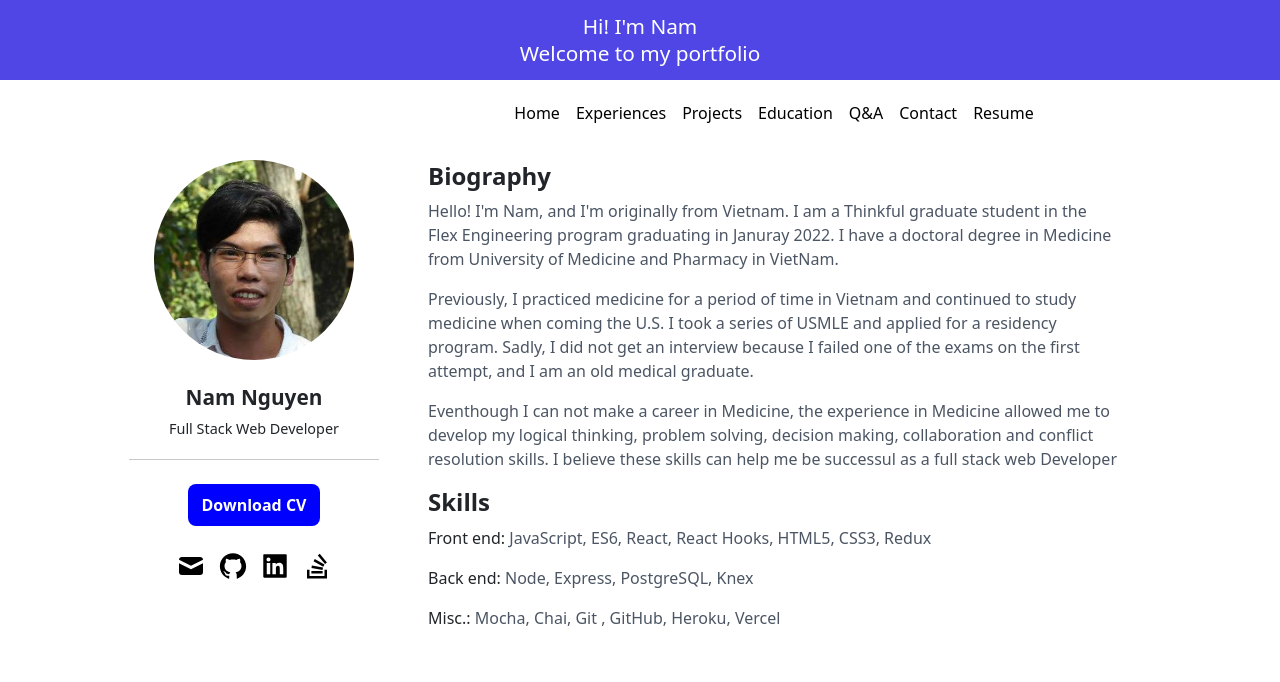
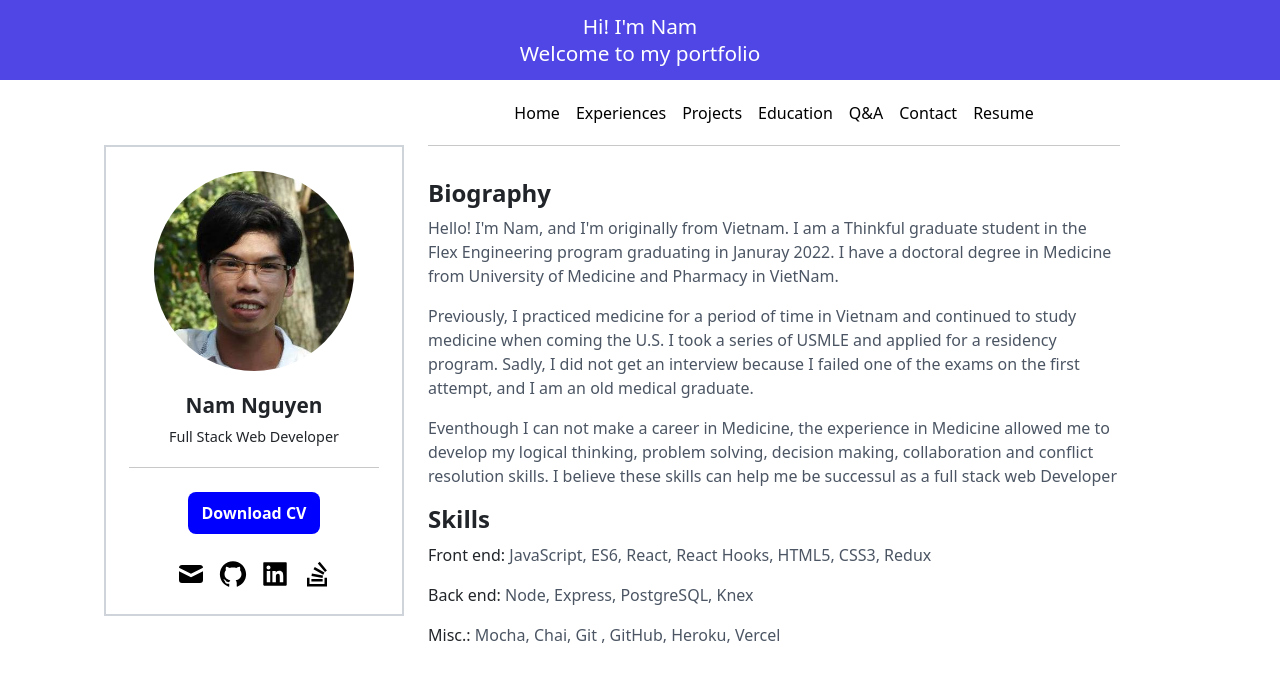
Before and after one commit to namnguyendevfl/next-js, a Next.js app: page / in a window 1280 px wide. Shown: the top 682 px of the page. Built offline with nearby package versions, Linux system fonts and the light colour scheme.

Commit message:
added style to the side info

```diff
--- a/components/shared/Header/Header.js
+++ b/components/shared/Header/Header.js
@@ -23,5 +23,6 @@ export default function Header() {
                 {renderedNavItems}
             </StyledList>
         </StyledContainer>
+        <hr className="mt-0"></hr>
     </>)
 }
--- a/components/shared/SideInfo/SideInfo.js
+++ b/components/shared/SideInfo/SideInfo.js
@@ -8,6 +8,7 @@ export default function SideInfo() {
         <>
         <div className={styles.container + " mx-4 p-0"}>
             <div className={styles["banner-spacing"]}></div>
+            <div className='py-4' style = {{border: "2px solid #ced4da"}}>
                 <div className={styles.center}>
                     <div className={styles.image}>
                         <Image alt = "my avatar" src = {avatar} />
@@ -33,6 +34,7 @@ export default function SideInfo() {
                     </div>
                 </div>
             </div>
+        </div>
         </>
     )
 }
--- a/components/shared/SideInfo/sideInfo.module.css
+++ b/components/shared/SideInfo/sideInfo.module.css
@@ -2,7 +2,6 @@
     max-width: 300px;
     min-width: 300px;
     height: 100%;
-
 }
 
 .image {
@@ -13,7 +12,7 @@
 }
 
 .break {
-    height: 20px
+    height: 17px
 }
 
 .center {
@@ -28,5 +27,5 @@
 }
 
 .banner-spacing {
-    height: 80px;
+    height: 65px;
 }
--- a/pages/index.js
+++ b/pages/index.js
@@ -16,11 +16,13 @@ export default function Home() {
 Home.getLayout = function getLayout(page) {
   return (
     <Layout>
-      <div className='d-flex'>
+      <div className='d-flex' >
         <SideInfo />
         <div className='w-100'>
           <Header />
-          {page}
+          <div >
+            {page}
+          </div>
         </div>
       </div>
     </Layout>
```
Lines whose indentation alone changed are shown as unchanged.
